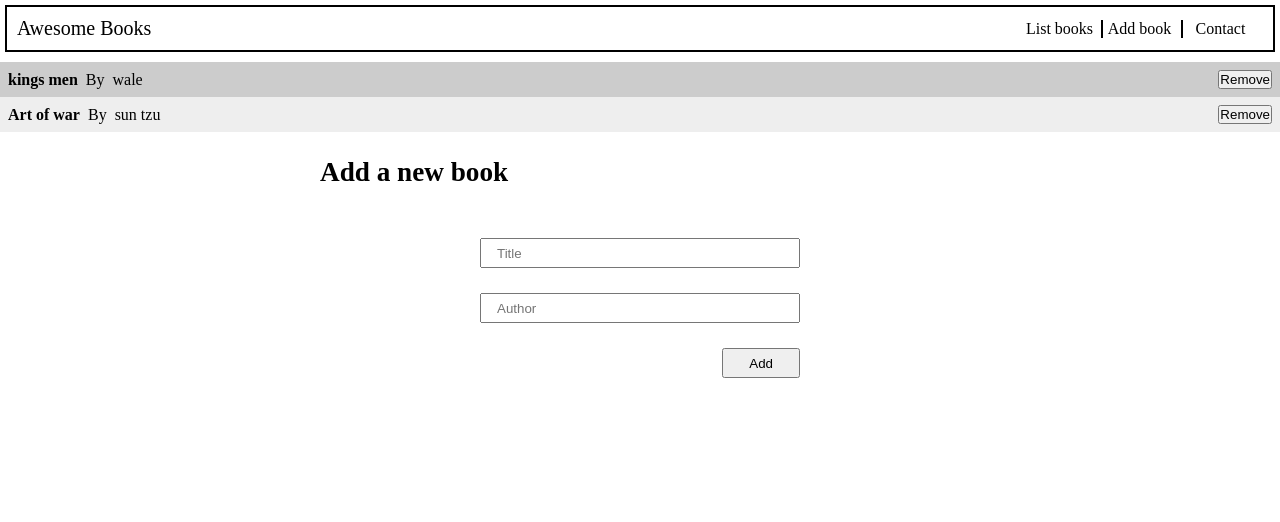
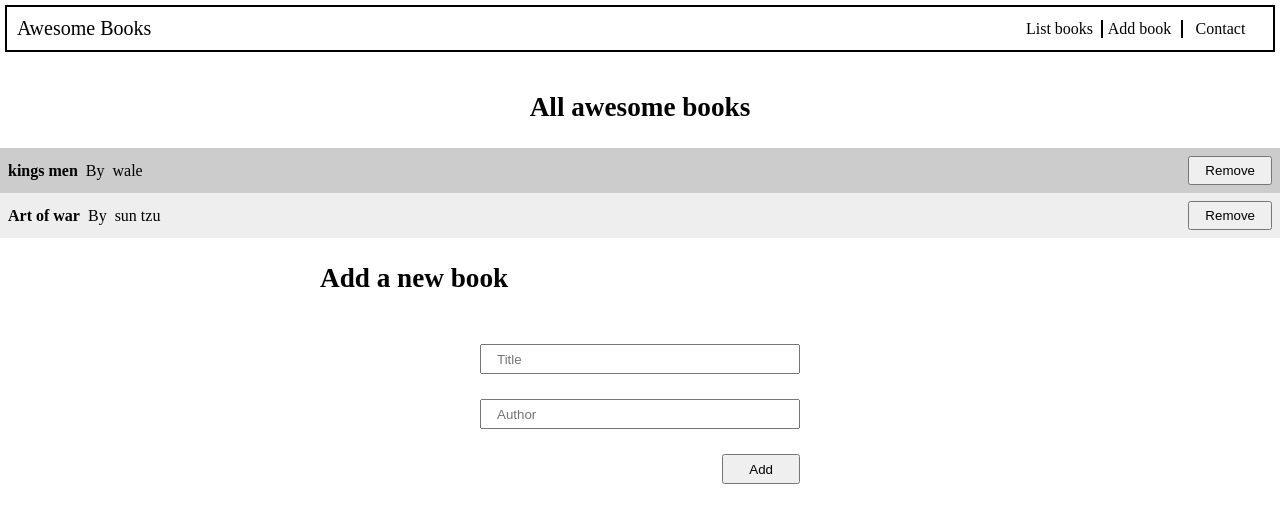
Before and after one commit to olawale-o/react-awesome-books, a React (Create React App) app: page / in a window 1280 px wide. Shown: the top 522 px of the page. Built offline with nearby package versions, Linux system fonts and the light colour scheme.

Commit message:
Add heading in BookList.js file

```diff
--- a/src/components/BookList.js
+++ b/src/components/BookList.js
@@ -6,8 +6,13 @@ const BookList = ({ books }) => {
   const bookList = books.map(({ id, title, author }) =>
     <Book key = {id} title = {title} author = { author } /> );
   return (
-    <div>
-      { bookList }
+    <div className="books">
+      <div className="book-heading">
+        <h2>All awesome books</h2>
+       </div>
+       <ul className="list-of-books">
+        { bookList }
+       </ul>
     </div>
   )
 }
```
